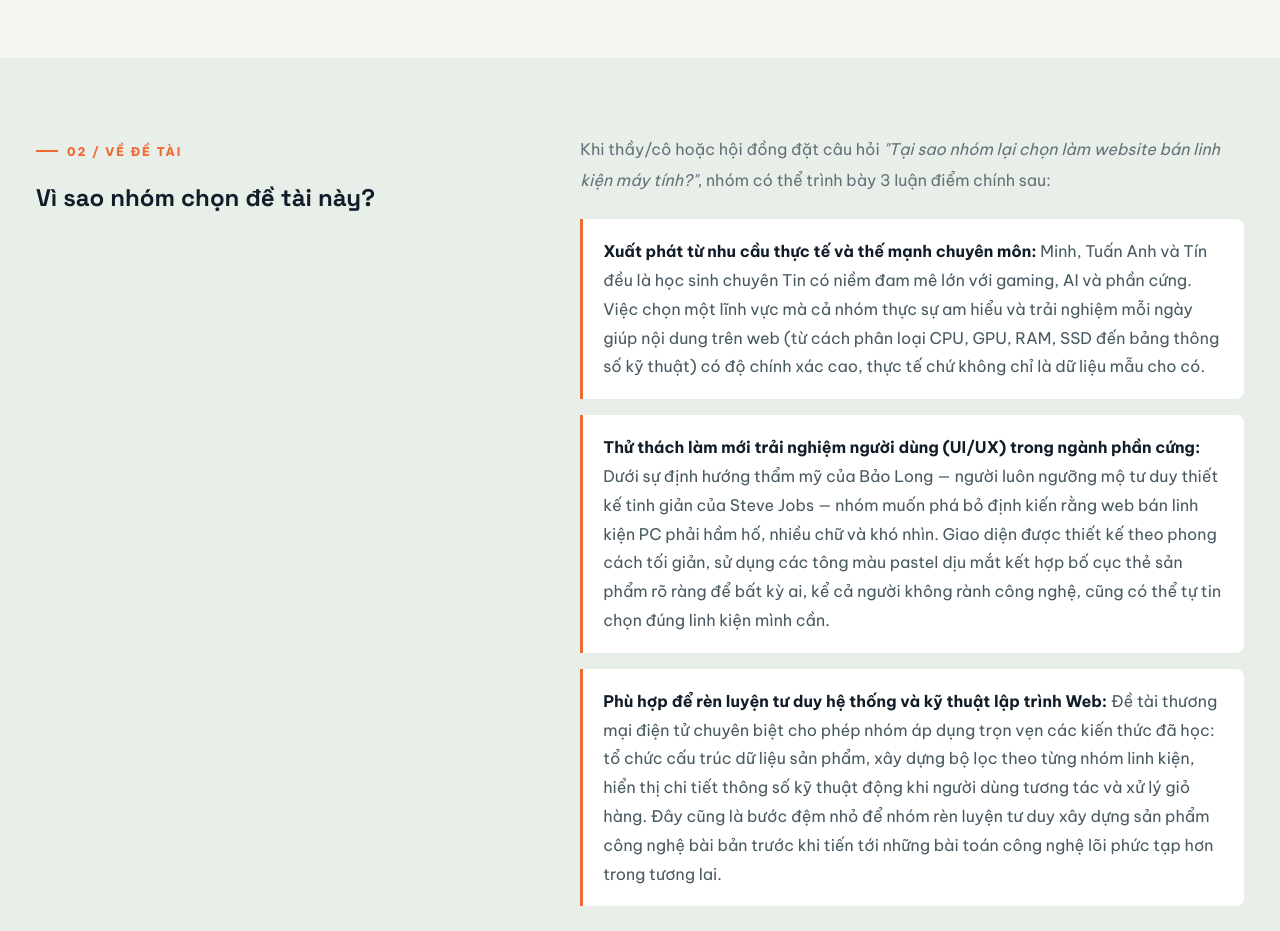
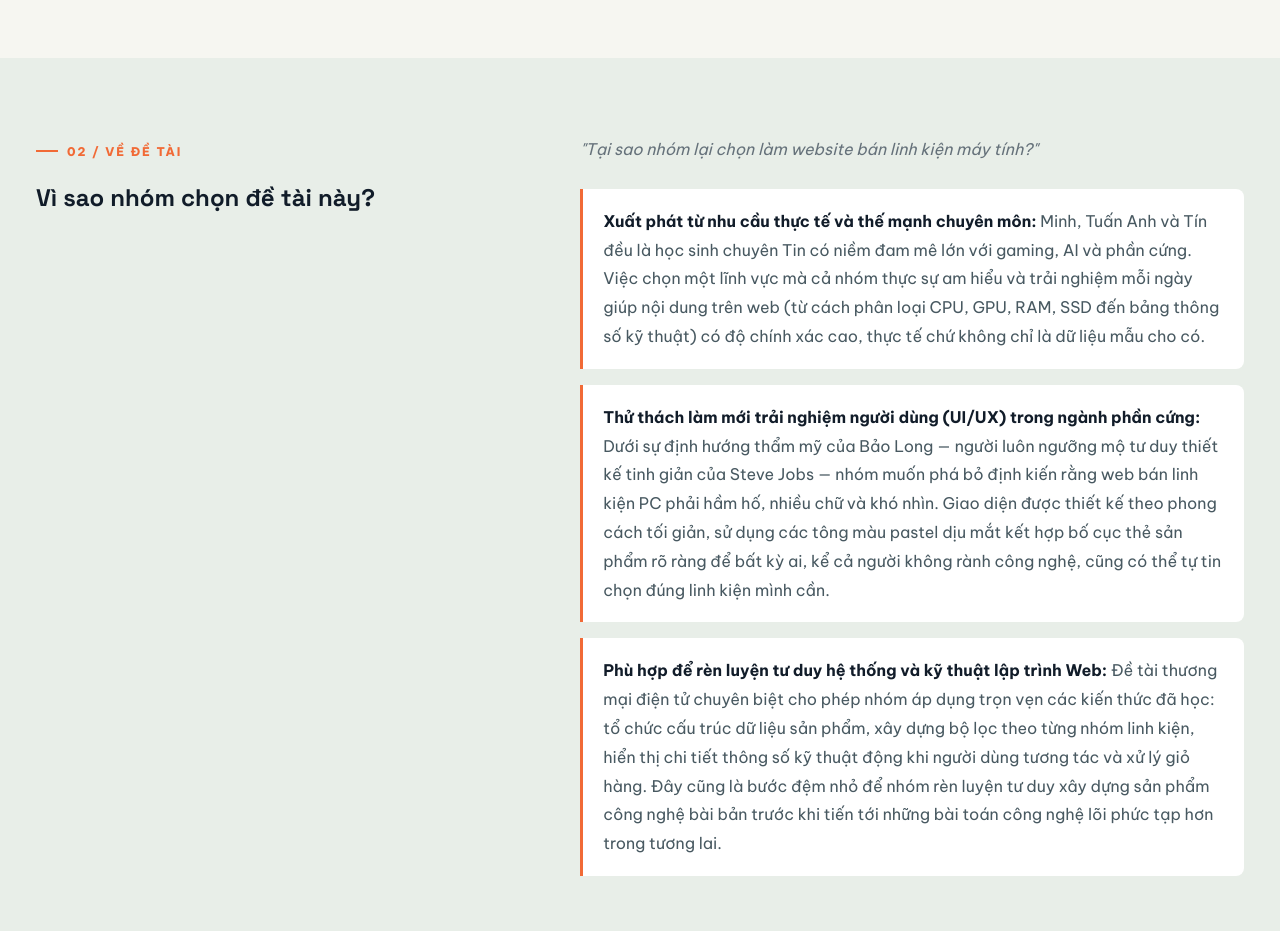
Before and after one commit to ectoiv/DraftWebsite, a plain HTML site: page backstory.html in a window 1280 px wide. Shown: the part 1260-2191 px from the top of the page. Drawn offline with Linux system fonts and the light colour scheme.

Commit message:
Update introduction paragraph in backstory.html
Revised the introduction paragraph for clarity and emphasis on the main question regarding the website's purpose.

```diff
--- a/backstory.html
+++ b/backstory.html
@@ -46,7 +46,7 @@
       <div class="container story-content">
         <div><p class="section-kicker">02 / VỀ ĐỀ TÀI</p><h2 id="reasons-heading">Vì sao nhóm chọn đề tài này?</h2></div>
         <div class="story-copy">
-          <p>Khi thầy/cô hoặc hội đồng đặt câu hỏi <em>&quot;Tại sao nhóm lại chọn làm website bán linh kiện máy tính?&quot;</em>, nhóm có thể trình bày 3 luận điểm chính sau:</p>
+          <p><em>&quot;Tại sao nhóm lại chọn làm website bán linh kiện máy tính?&quot;</em></p>
           <ul class="story-reasons-list">
             <li><strong>Xuất phát từ nhu cầu thực tế và thế mạnh chuyên môn:</strong> Minh, Tuấn Anh và Tín đều là học sinh chuyên Tin có niềm đam mê lớn với gaming, AI và phần cứng. Việc chọn một lĩnh vực mà cả nhóm thực sự am hiểu và trải nghiệm mỗi ngày giúp nội dung trên web (từ cách phân loại CPU, GPU, RAM, SSD đến bảng thông số kỹ thuật) có độ chính xác cao, thực tế chứ không chỉ là dữ liệu mẫu cho có.</li>
             <li><strong>Thử thách làm mới trải nghiệm người dùng (UI/UX) trong ngành phần cứng:</strong> Dưới sự định hướng thẩm mỹ của Bảo Long — người luôn ngưỡng mộ tư duy thiết kế tinh giản của Steve Jobs — nhóm muốn phá bỏ định kiến rằng web bán linh kiện PC phải hầm hố, nhiều chữ và khó nhìn. Giao diện được thiết kế theo phong cách tối giản, sử dụng các tông màu pastel dịu mắt kết hợp bố cục thẻ sản phẩm rõ ràng để bất kỳ ai, kể cả người không rành công nghệ, cũng có thể tự tin chọn đúng linh kiện mình cần.</li>
```
